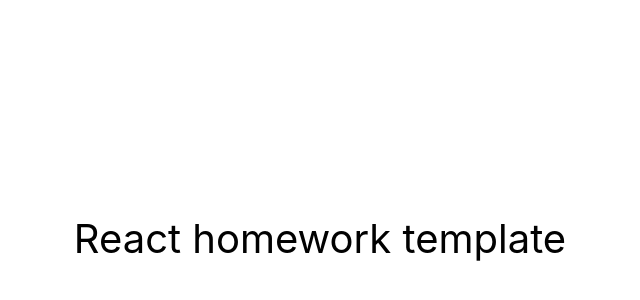
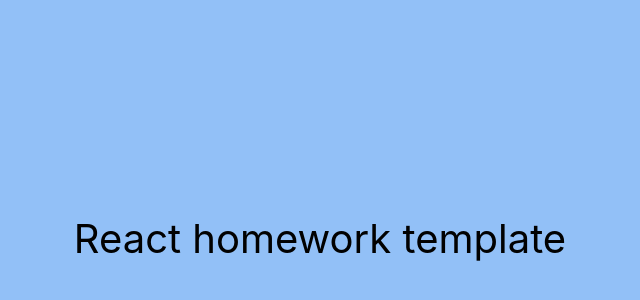
Before and after one commit to Primushko/goit-react-hw-02-phonebook, a React (Create React App) app: page / in a window 1280 px wide. Shown: the part 162-462 px from the top of the page, without its empty margins (320-960 px from the left). Built offline with nearby package versions, Linux system fonts and the light colour scheme.

Commit message:
get to work DZ 2.2

```diff
--- a/src/index.css
+++ b/src/index.css
@@ -7,6 +7,7 @@ body {
     sans-serif;
   -webkit-font-smoothing: antialiased;
   -moz-osx-font-smoothing: grayscale;
+  background-color: #92c0f7;
 }
 
 code {
```
